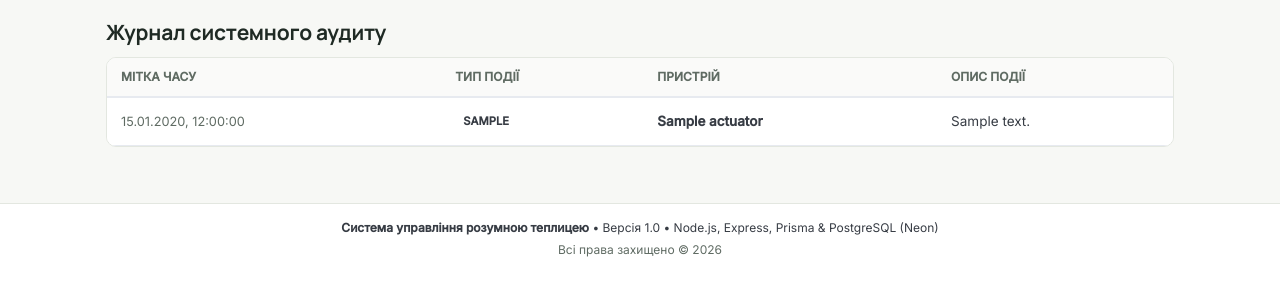
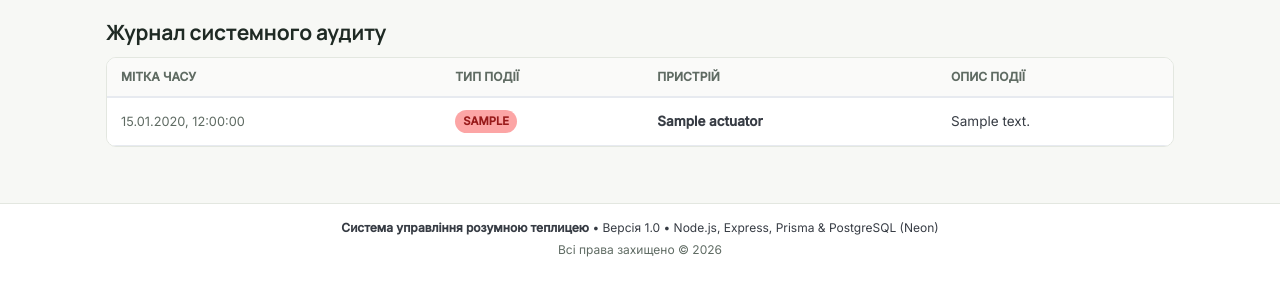
Before and after one commit to nastybul/smart-greenhouse, a Node server app: template src/views/history/index.ejs in a window 1280 px wide. Shown: the part 511-800 px from the top of the page. Run offline with Node 20, Linux system fonts and the light colour scheme; the template is opened without the code that fills it: most values are stand-ins (such as "Sample title", 1, 10 or a date in 2020); some libraries are stand-ins or nearby versions.

Commit message:
fix: styles

```diff
--- a/public/custom.css
+++ b/public/custom.css
@@ -46,6 +46,10 @@ body {
     display: flex;
     flex-direction: column;
     min-height: 100vh;
+}
+.badge-warning {
+    background-color: #FCA5A5;
+    color: #991B1B;
 }
 
 .error-banner {
```
